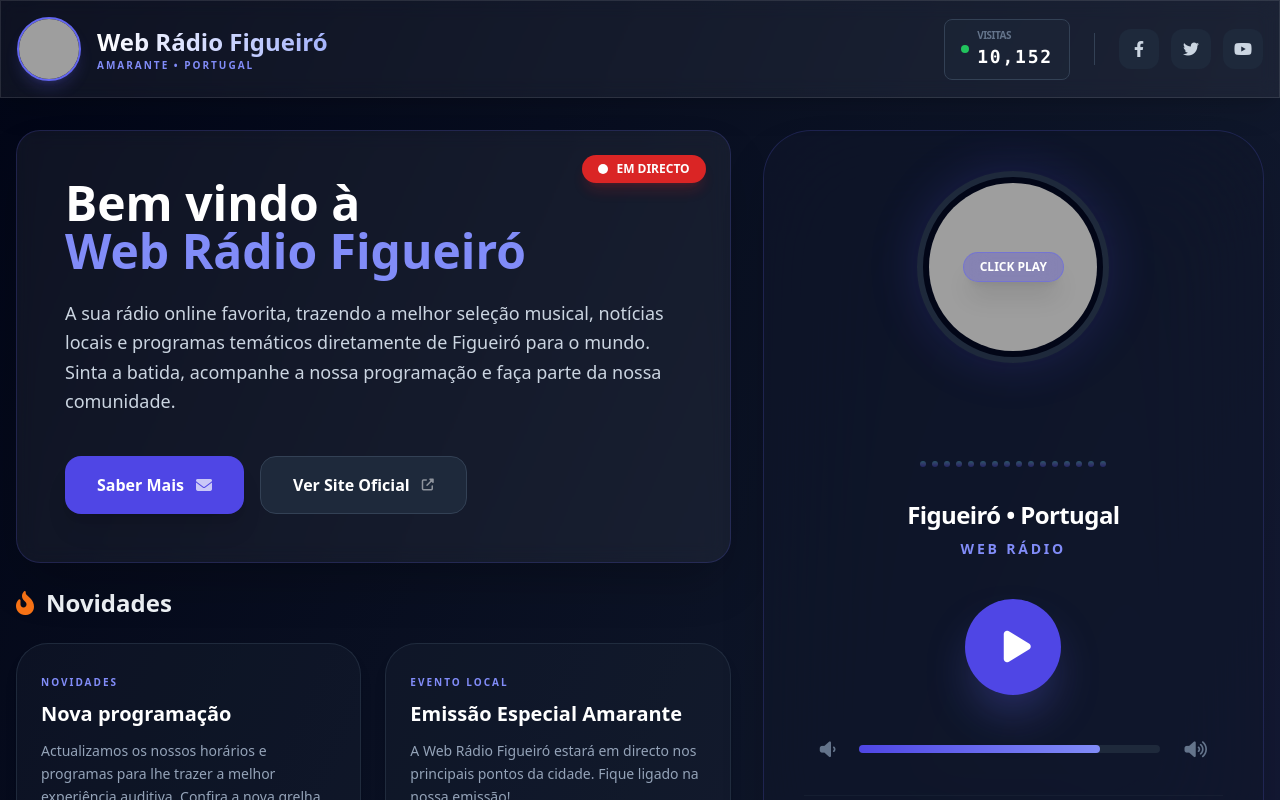
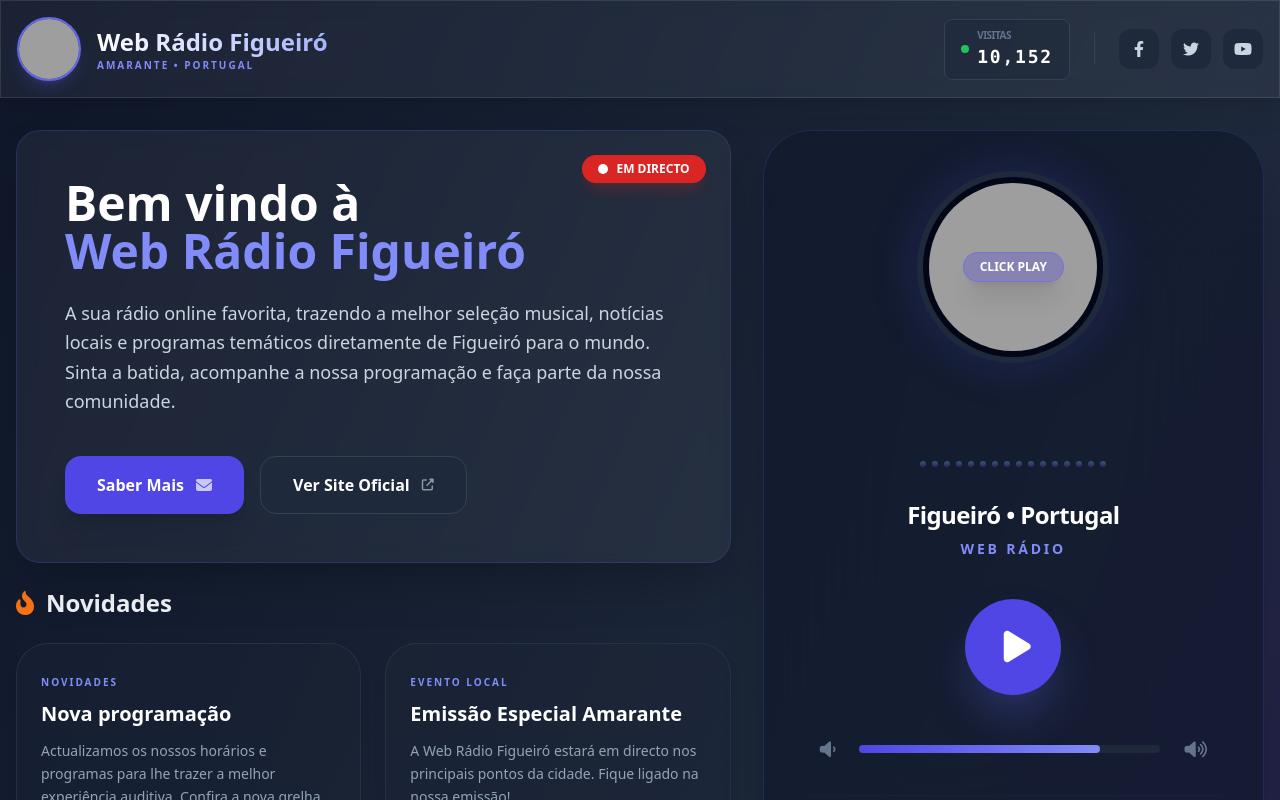
Before and after one commit to orlandojapimentel-code/webradiofigueiro, a React (Vite) app: page / in a window 1280 px wide. Shown: the top 800 px of the page. Built offline with nearby package versions, Linux system fonts and the light colour scheme; grey boxes are pictures that could not be loaded.

Commit message:
feat: Update React versions and styling
Upgrades React and ReactDOM to version 19.0.0 for improved performance and features. Also refactors the main application background gradient to use explicit hex color codes for better consistency and maintainability.

```diff
--- a/App.tsx
+++ b/App.tsx
@@ -10,7 +10,7 @@ import Contact from './components/Contact';
 
 const App: React.FC = () => {
   return (
-    <div className="min-h-screen flex flex-col bg-gradient-to-br from-slate-950 via-slate-900 to-indigo-950">
+    <div className="min-h-screen flex flex-col bg-gradient-to-br from-[#0f172a] via-[#1e293b] to-[#2e1065]">
       {/* Header / Logo */}
       <header className="sticky top-0 z-50 glass-effect p-4 shadow-xl">
         <div className="max-w-7xl mx-auto flex flex-col md:flex-row items-center justify-between gap-4">
--- a/index.html
+++ b/index.html
@@ -45,12 +45,15 @@
 <script type="importmap">
 {
   "imports": {
-    "react/": "https://esm.sh/react@^19.2.3/",
-    "react": "https://esm.sh/react@^19.2.3",
-    "react-dom/": "https://esm.sh/react-dom@^19.2.3/"
+    "react": "https://esm.sh/react@19.0.0",
+    "react-dom": "https://esm.sh/react-dom@19.0.0",
+    "react-dom/client": "https://esm.sh/react-dom@19.0.0/client",
+    "react-dom/": "https://esm.sh/react-dom@^19.2.3/",
+    "react/": "https://esm.sh/react@^19.2.3/"
   }
 }
 </script>
+<script type="module" src="./index.tsx"></script>
 </head>
 <body class="bg-slate-950 text-slate-100 font-sans">
   <div id="root"></div>
```
